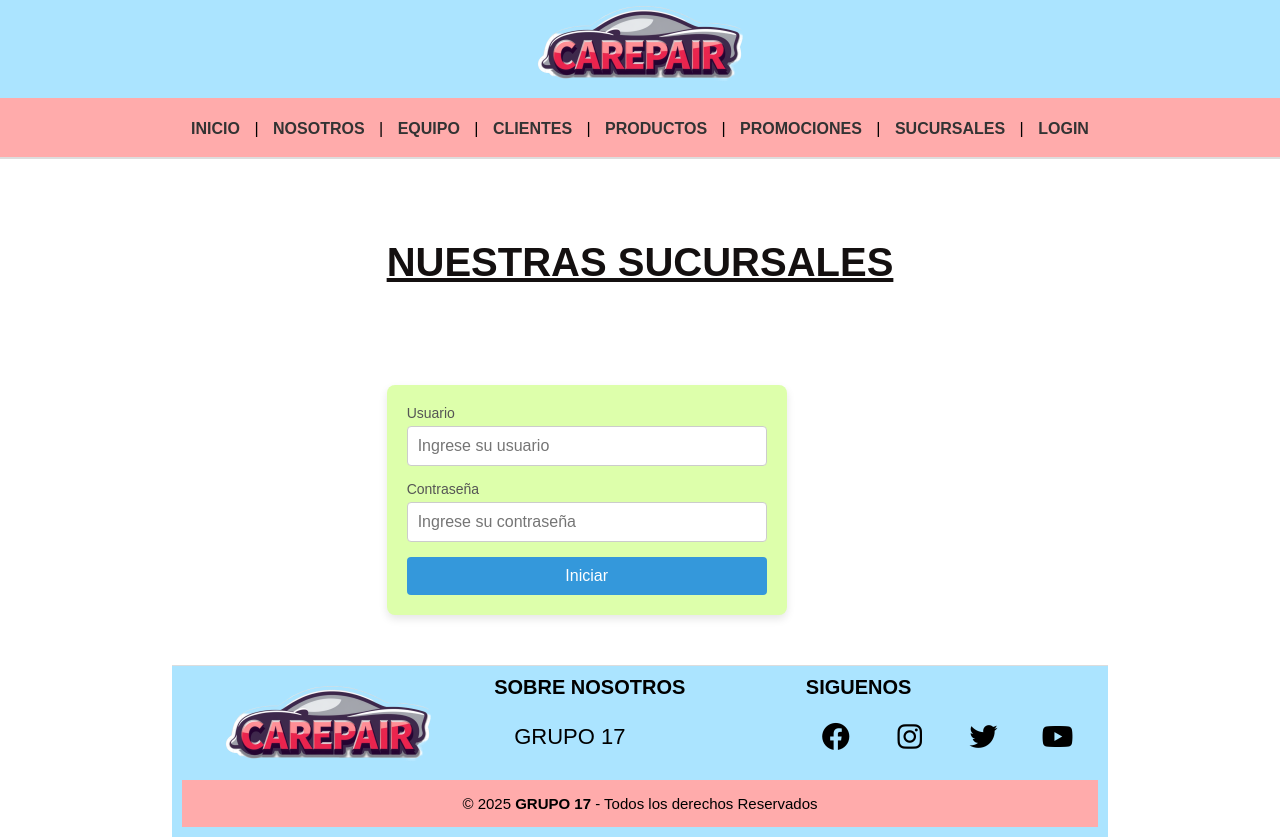
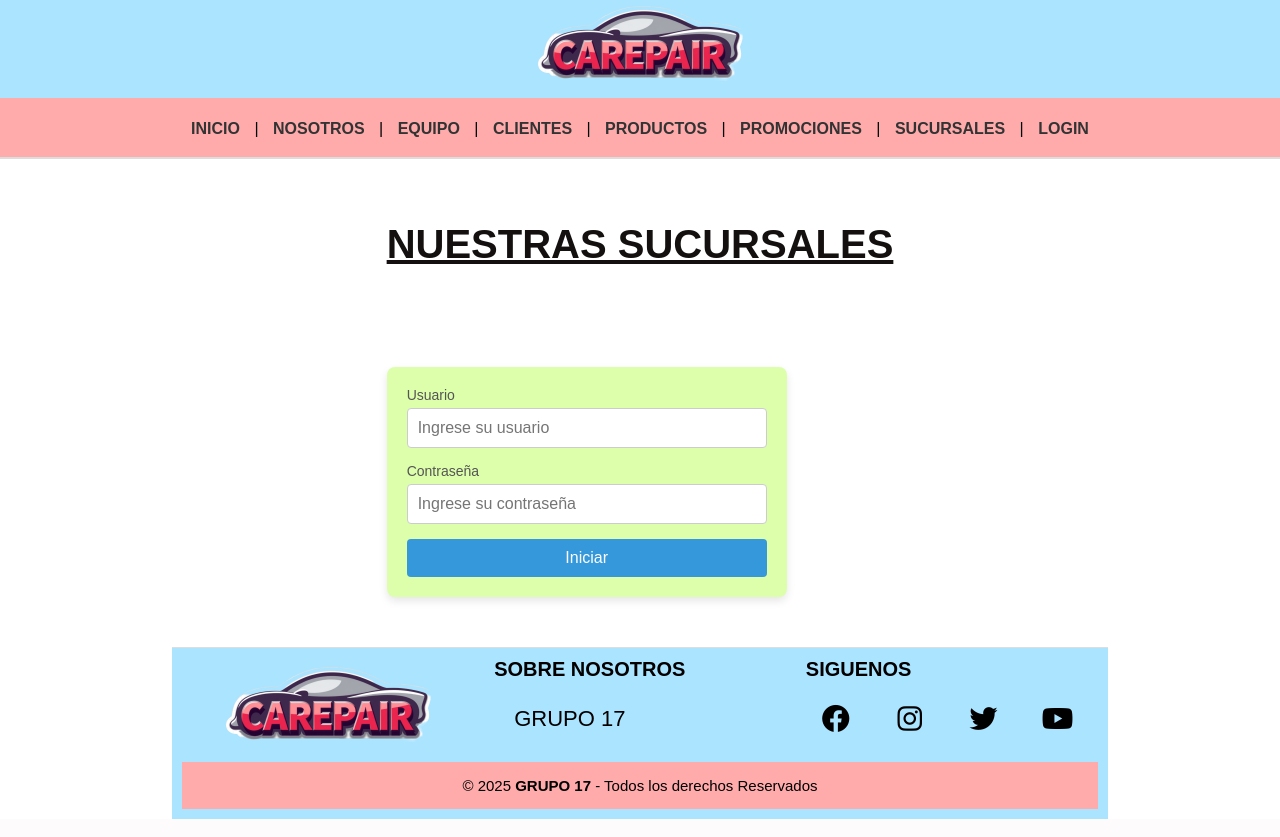
Before and after one commit to mindbrand729/DAW-Trabajo_Practico_Experimental_1, a Flask app: page /login in a window 1280 px wide. Run offline with Flask 3, Linux system fonts and the light colour scheme; some libraries are stand-ins or nearby versions.

Commit message:
Modificar el login

```diff
--- a/Sitio_Web_Taller_mecanico/static/css/login.css
+++ b/Sitio_Web_Taller_mecanico/static/css/login.css
@@ -13,7 +13,7 @@ body {
   display: flex;
   justify-content: center;
   align-items: center;
-  height: 120vh;
+  height: 100vh;
   background-color: #fff;
 }
 .login-container {
```
